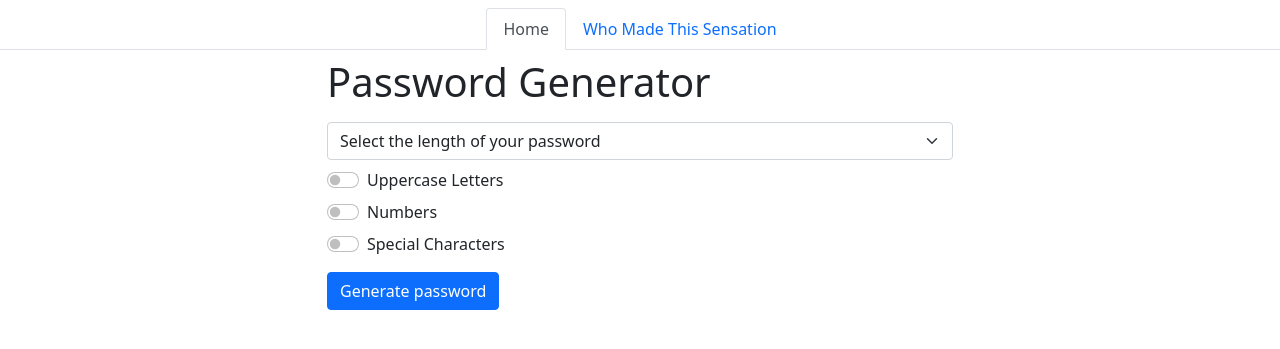
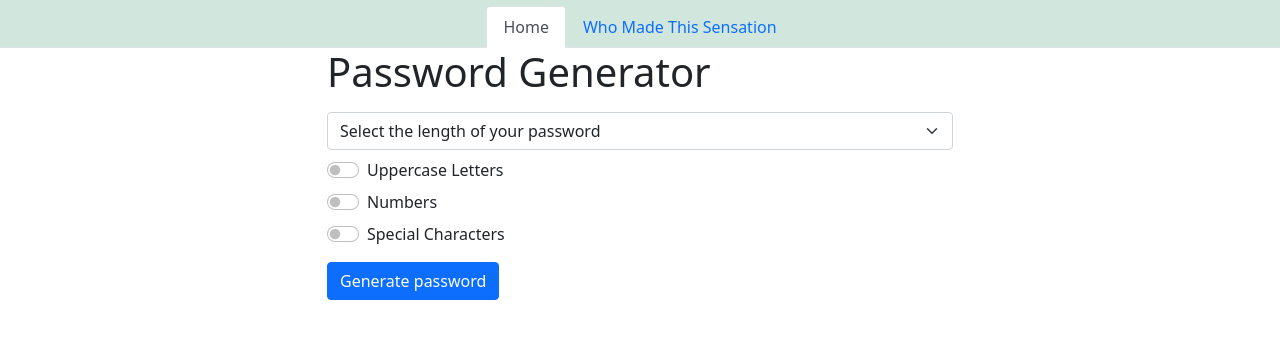
Before and after one commit to pkudlanov/password-generator, a Django app: page / in a window 1280 px wide. Shown: the top 349 px of the page. Run offline with Django 3.2, Linux system fonts and the light colour scheme.

Commit message:
Some nav styling, background goes to edges now

```diff
--- a/generator/templates/generator/about.html
+++ b/generator/templates/generator/about.html
@@ -1,6 +1,6 @@
 <link href="https://cdn.jsdelivr.net/npm/bootstrap@5.0.0-beta1/dist/css/bootstrap.min.css" rel="stylesheet" integrity="sha384-giJF6kkoqNQ00vy+HMDP7azOuL0xtbfIcaT9wjKHr8RbDVddVHyTfAAsrekwKmP1" crossorigin="anonymous">
 
-<nav class="nav justify-content-center nav-tabs my-2">
+<nav class="nav nav-light justify-content-center nav-tabs" style="background-color: #d1e7dd; border-top: 6px solid transparent">
     <a class="nav-link" href="{% url 'home' %}">Home</a>
     <a class="nav-link active" aria-current="page" href="{% url 'about' %}">Who Made This Sensation</a>
 </nav>
--- a/generator/templates/generator/home.html
+++ b/generator/templates/generator/home.html
@@ -1,6 +1,6 @@
 <link href="https://cdn.jsdelivr.net/npm/bootstrap@5.0.0-beta1/dist/css/bootstrap.min.css" rel="stylesheet" integrity="sha384-giJF6kkoqNQ00vy+HMDP7azOuL0xtbfIcaT9wjKHr8RbDVddVHyTfAAsrekwKmP1" crossorigin="anonymous">
 
-<nav class="nav justify-content-center nav-tabs my-2">
+<nav class="nav nav-light justify-content-center nav-tabs" style="background-color: #d1e7dd; border-top: 6px solid transparent">
     <a class="nav-link active" aria-current="page" href="{% url 'home' %}">Home</a>
     <a class="nav-link" href="{% url 'about' %}">Who Made This Sensation</a>
 </nav>
--- a/generator/templates/generator/password.html
+++ b/generator/templates/generator/password.html
@@ -1,6 +1,6 @@
 <link href="https://cdn.jsdelivr.net/npm/bootstrap@5.0.0-beta1/dist/css/bootstrap.min.css" rel="stylesheet" integrity="sha384-giJF6kkoqNQ00vy+HMDP7azOuL0xtbfIcaT9wjKHr8RbDVddVHyTfAAsrekwKmP1" crossorigin="anonymous">
 
-<nav class="nav justify-content-center nav-tabs my-2">
+<nav class="nav nav-light justify-content-center nav-tabs" style="background-color: #d1e7dd; border-top: 6px solid transparent">
     <a class="nav-link" href="{% url 'home' %}">Home</a>
     <a class="nav-link" href="{% url 'about' %}">Who Made This Sensation</a>
 </nav>
```
